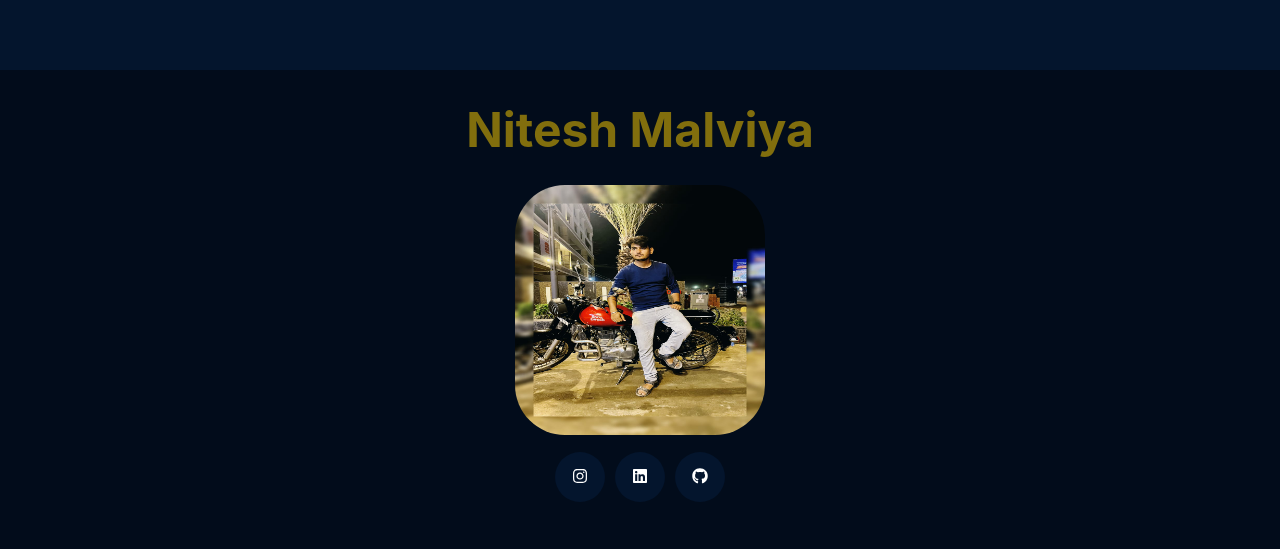
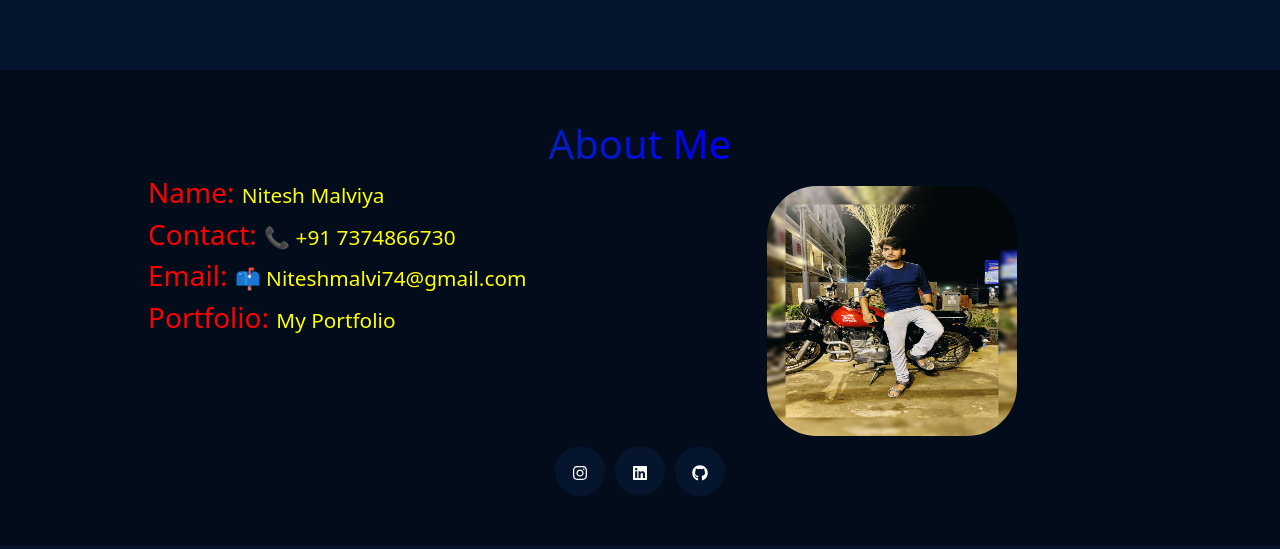
Before and after one commit to Niteshm007/Movies, a React (Vite) app: page /search/1 in a window 1280 px wide. Shown: the part 630-1179 px from the top of the page. Built offline with nearby package versions, Linux system fonts and the light colour scheme; no server answers.

Commit message:
Changes Done

```diff
--- a/index.html
+++ b/index.html
@@ -1,13 +1,29 @@
-<!doctype html>
+<!DOCTYPE html>
 <html lang="en">
   <head>
     <meta charset="UTF-8" />
     <link rel="icon" type="image/svg+xml" href="/movix-logo.png" />
     <meta name="viewport" content="width=device-width, initial-scale=1.0" />
+    <link
+      href="https://cdn.jsdelivr.net/npm/bootstrap@5.0.2/dist/css/bootstrap.min.css"
+      rel="stylesheet"
+      integrity="sha384-EVSTQN3/azprG1Anm3QDgpJLIm9Nao0Yz1ztcQTwFspd3yD65VohhpuuCOmLASjC"
+      crossorigin="anonymous"
+    />
     <title>Movies</title>
   </head>
   <body>
     <div id="root"></div>
     <script type="module" src="/src/main.jsx"></script>
+    <script
+      src="https://cdn.jsdelivr.net/npm/@popperjs/core@2.9.2/dist/umd/popper.min.js"
+      integrity="sha384-IQsoLXl5PILFhosVNubq5LC7Qb9DXgDA9i+tQ8Zj3iwWAwPtgFTxbJ8NT4GN1R8p"
+      crossorigin="anonymous"
+    ></script>
+    <script
+      src="https://cdn.jsdelivr.net/npm/bootstrap@5.0.2/dist/js/bootstrap.min.js"
+      integrity="sha384-cVKIPhGWiC2Al4u+LWgxfKTRIcfu0JTxR+EQDz/bgldoEyl4H0zUF0QKbrJ0EcQF"
+      crossorigin="anonymous"
+    ></script>
   </body>
 </html>
--- a/package.json
+++ b/package.json
@@ -14,6 +14,7 @@
   "dependencies": {
     "@reduxjs/toolkit": "^1.9.1",
     "axios": "^1.2.2",
+    "bootstrap": "^5.3.2",
     "dayjs": "^1.11.7",
     "react": "^18.2.0",
     "react-circular-progressbar": "^2.1.0",
--- a/src/components/footer/Footer.jsx
+++ b/src/components/footer/Footer.jsx
@@ -1,47 +1,121 @@
 import React from "react";
-import {
-  FaInstagram,
-  FaLinkedin,
-  FaGithub
-} from "react-icons/fa";
-
-import ContentWrapper from "../contentWrapper/ContentWrapper";
-import N from '../../assets/N.jpg'
 import "./Footer.scss";
+import N from "../../assets/N.jpg";
+import { FaInstagram, FaLinkedin, FaGithub } from "react-icons/fa";
 
 const Footer = () => {
   return (
-    <footer className="footer">
-      <ContentWrapper>
-        <div className="infoText">
-          Nitesh Malviya
+    <div className="footer">
+      <div className="container contentWrapper ">
+        <h1 className="about">About Me</h1>
+        <div className="row">
+          <div className="col-md-6">
+            <div className="me">
+              <h3>
+                Name: <span> Nitesh Malviya</span>
+              </h3>
+              <h3>
+                Contact: <span> 📞 +91 7374866730</span>
+              </h3>
+              <h3>
+                Email: <span> 📫 Niteshmalvi74@gmail.com</span>
+              </h3>
+              <h3>
+                Portfolio:{" "}
+                <span>
+                  <a
+                    href="https://niteshm007.github.io/My-Portfolio/"
+                    target="_blank"
+                  >
+                    My Portfolio
+                  </a>
+                </span>
+              </h3>
             </div>
+          </div>
+          <div className="col-md-6">
             <div className="infoImg">
               <img src={N} alt="" />
             </div>
+          </div>
+        </div>
+        <div className="row">
           <div className="socialIcons">
             <span className="icon">
-            <a href="https://instagram.com/nitesh_malvi_007?igshid=MzRlODBiNWFlZA=="
-              target="_blank">
+              <a
+                href="https://instagram.com/nitesh_malvi_007?igshid=MzRlODBiNWFlZA=="
+                target="_blank"
+              >
                 <FaInstagram />
               </a>
             </span>
             <span className="icon">
-            <a href="https://www.linkedin.com/in/nitesh-malviya-01b572247"
-              target="_blank">
+              <a
+                href="https://www.linkedin.com/in/nitesh-malviya-01b572247"
+                target="_blank"
+              >
                 <FaLinkedin />
               </a>
             </span>
             <span className="icon">
-            <a href="https://github.com/Niteshm007"
-             target="_blank">
+              <a href="https://github.com/Niteshm007" target="_blank">
                 <FaGithub />
               </a>
             </span>
           </div>
-      </ContentWrapper>
-    </footer>
+        </div>
+      </div>
+    </div>
   );
 };
 
 export default Footer;
+
+// import React from "react";
+// import {
+//   FaInstagram,
+//   FaLinkedin,
+//   FaGithub
+// } from "react-icons/fa";
+
+// import ContentWrapper from "../contentWrapper/ContentWrapper";
+// import N from '../../assets/N.jpg'
+// import "./Footer.scss";
+
+// const Footer = () => {
+//   return (
+//     <footer className="footer">
+//       <ContentWrapper>
+//         <div className="infoText">
+//          <h1> Nitesh Malviya </h1>
+//          <h3>Web Developer</h3>
+//         </div>
+//         <div className="infoImg">
+//         <img src={N} alt="" />
+//         </div>
+//         <div className="socialIcons">
+//           <span className="icon">
+//             <a href="https://instagram.com/nitesh_malvi_007?igshid=MzRlODBiNWFlZA=="
+//               target="_blank">
+//             <FaInstagram />
+//             </a>
+//           </span>
+//           <span className="icon">
+//             <a href="https://www.linkedin.com/in/nitesh-malviya-01b572247"
+//               target="_blank">
+//             <FaLinkedin />
+//             </a>
+//           </span>
+//           <span className="icon">
+//             <a href="https://github.com/Niteshm007"
+//              target="_blank">
+//             <FaGithub />
+//             </a>
+//           </span>
+//         </div>
+//       </ContentWrapper>
+//     </footer>
+//   );
+// };
+
+// export default Footer;
--- a/src/components/footer/Footer.scss
+++ b/src/components/footer/Footer.scss
@@ -5,60 +5,80 @@
   color: white;
   position: relative;
   .contentWrapper {
-        display: flex;
-        align-items: center;
-        flex-direction: column;
+    width: 80%;
   }
-    .menuItems {
-        list-style-type: none;
+  .about {
     display: flex;
     align-items: center;
     justify-content: center;
-        gap: 15px;
-        margin-bottom: 20px;
-        @include md {
-            margin-bottom: 30px;
-            gap: 30px;
+    background: linear-gradient(
+      45deg,
+      red,
+      orange,
+      yellow,
+      green,
+      blue,
+      indigo,
+      violet
+    );
+    background-size: 400% 100%;
+    -webkit-background-clip: text;
+    -webkit-text-fill-color: transparent;
+    animation: rainbow 8s linear infinite;
   }
-        .menuItem {
-            transition: all ease 0.3s;
-            cursor: pointer;
-            font-size: 12px;
-            @include md {
-                font-size: 16px;
+  @keyframes rainbow {
+    0% {
+      background-position: 0% 50%;
     }
-            &:hover {
-                color: var(--pink);
+
+    100% {
+      background-position: 100% 50%;
     }
   }
+  .me {
+    display: flex;
+    flex-direction: column;
+    justify-content: center;
+    h3 {
+      color: red;
     }
-    .infoText {
-        font-size: 3rem;
-        color: rgb(255, 208, 0);
-        font-weight: bolder;
-        line-height: 20px;
-        opacity: 0.5;
-        text-align: center;
-        max-width: 800px;
-        margin-bottom: 30px;
-        @include md {
-            font-size: 3rem;
-            margin-bottom: 30px;
+    span {
+      color: yellow;
+      font-size: 1.3rem;
+      a{
+        color: inherit;
+        text-decoration: none;
+      }
+
+      a:hover{
+        color: aqua;
+        border-bottom: 3px solid green;
+      }
+    }
+    ul {
+      font-size: 2rem;
+    }
+    li {
+      list-style: none;
+      margin-left: 2rem;
     }
   }
 
-    .infoImg img{
+  .infoImg img {
     width: 250px;
     height: 250px;
-        margin: 15px;
     border-radius: 50px;
+    display: flex;
+    align-items: center;
+    justifyalign-content: center;
+    margin: 10px  auto;
   }
   .socialIcons {
     display: flex;
     align-items: center;
     justify-content: center;
     gap: 10px;
-        a{
+    a {
       color: inherit;
     }
     .icon {
@@ -72,8 +92,8 @@
       cursor: pointer;
       transition: all ease 0.3s;
       &:hover {
-                box-shadow: 0 0 0.625em var(--pink);
-                color: var(--pink);
+        box-shadow: 0 0 0.625em var(--pink) !important;
+        color: var(--pink) !important;
       }
     }
   }
```
Also changed, not shown: 1 other file (tests, documents, lock files or other folders). Lines whose indentation alone changed are shown as unchanged.
